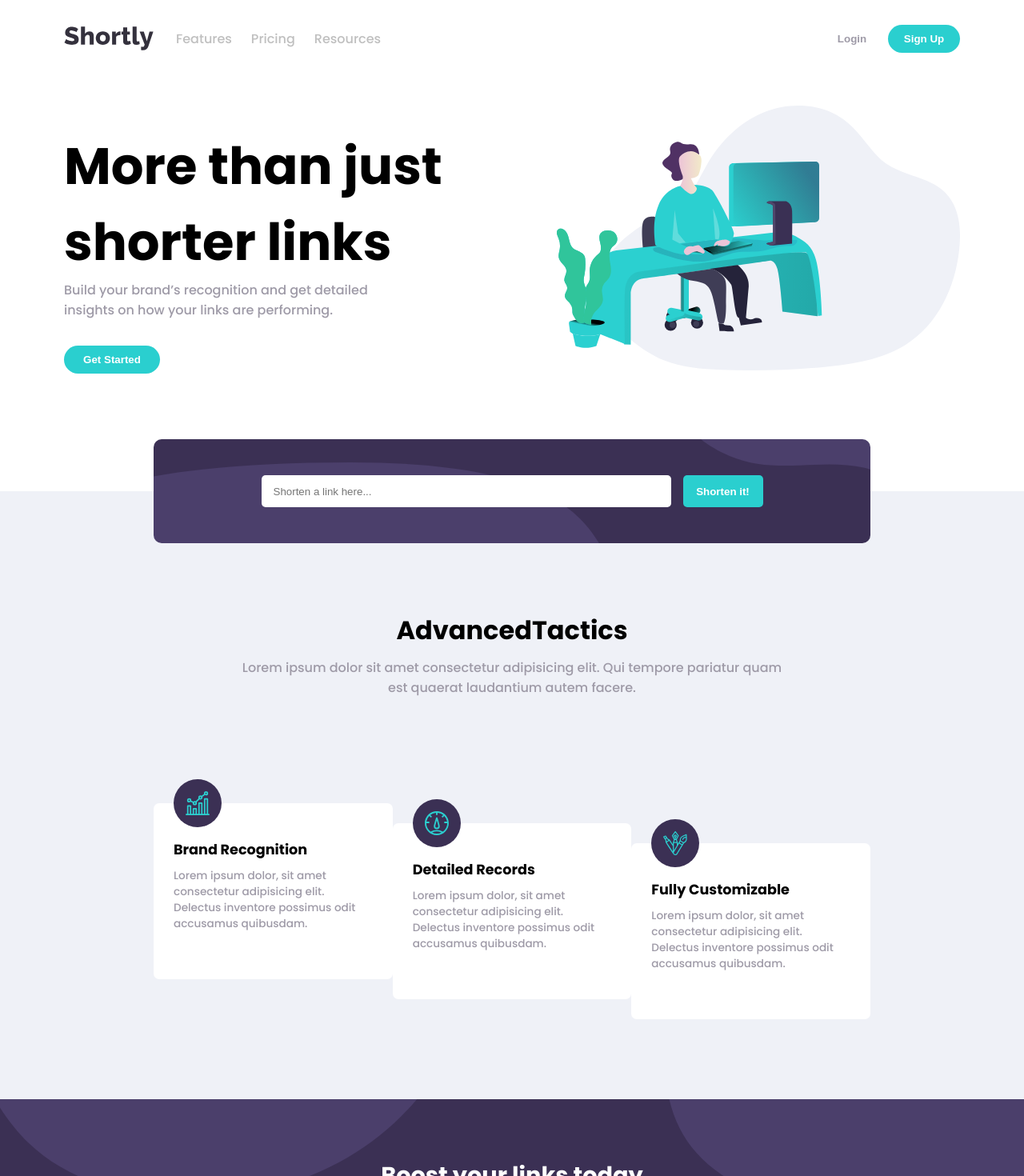
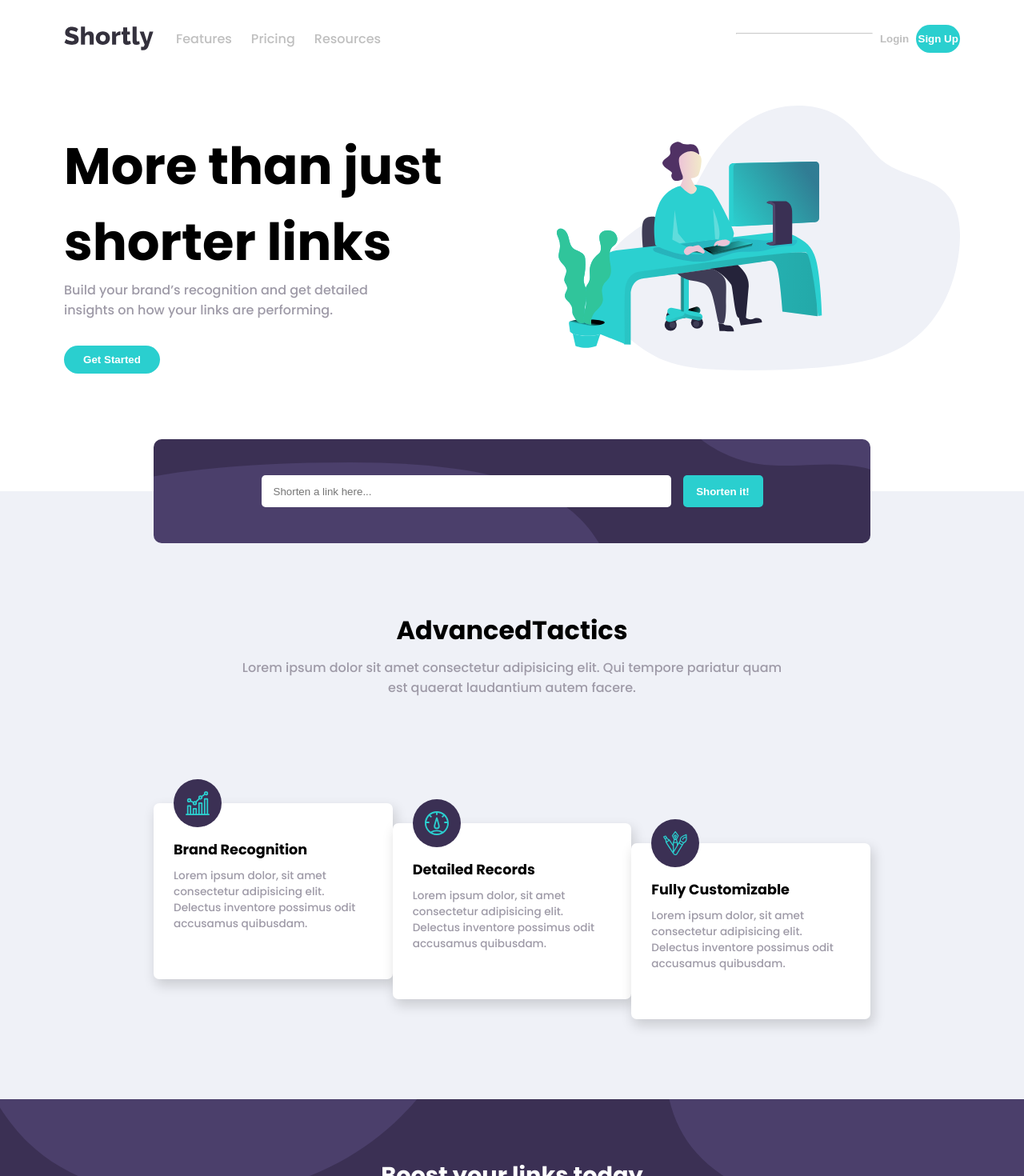
Before and after one commit to moodyomar/shortly, a React (Create React App) app: page / in a window 1280 px wide. Shown: the top 1470 px of the page at 80% size. Built offline with nearby package versions, Linux system fonts and the light colour scheme; the HTML template or start-up script is replaced by a standard one.

Commit message:
add some css transitions

```diff
--- a/src/components/AdvancedTactics/advancedTactics.css
+++ b/src/components/AdvancedTactics/advancedTactics.css
@@ -29,7 +29,7 @@ text-align: center;
   background-color: var(--Cyan);
 }
 
-@media screen and (max-width:550px){
+@media screen and (max-width:700px){
     .AdvancedTactics h2{
       font-size: 2rem;
     }
--- a/src/components/AdvancedTactics/card.css
+++ b/src/components/AdvancedTactics/card.css
@@ -5,6 +5,12 @@ height: 220px;
 background-color: #fff;
 padding: 25px;
 border-radius: 7px;
+box-shadow: 3px 7px 15px 1px rgba(0, 0, 0, 0.15);
+transition: all .3s ease-out;
+}
+.Card:hover{
+  transition: all .3s ease-in;
+  transform: scale(1.02);
 }
 .Card:nth-child(3){
   margin-top: 25px;
@@ -36,7 +42,7 @@ text-align: left;
 width: 50%;
 }
 
-@media screen and (max-width:550px){
+@media screen and (max-width:700px){
   .Card .icon{
     position: absolute;
     margin-left: 95px;
--- a/src/components/BoostLinks/boostLinks.css
+++ b/src/components/BoostLinks/boostLinks.css
@@ -17,7 +17,7 @@ margin-bottom: 1.5rem;
   width: 120px;
 }
 
-@media screen and (max-width:550px){
+@media screen and (max-width:700px){
   .BoostLinks h2{
     font-size: 2rem;
     margin-bottom: 1.5rem;
--- a/src/components/Footer/footer.css
+++ b/src/components/Footer/footer.css
@@ -43,7 +43,7 @@ font-size: 2rem;
   width: 20px;
 }
 
-@media screen and (max-width:550px){
+@media screen and (max-width:700px){
   .Footer{
     height: auto;
   }
--- a/src/components/Header/header.css
+++ b/src/components/Header/header.css
@@ -30,7 +30,7 @@ width: 70%;
   width: 90%;
 }
 
-@media screen and (max-width:550px){
+@media screen and (max-width:700px){
 .Header{
   flex-direction: column;
   padding: 0 2.5rem;
--- a/src/components/Navbar/NavItems.js
+++ b/src/components/Navbar/NavItems.js
@@ -16,6 +16,7 @@ export const Buttons = () => {
 
   return (
     <>
+    <hr />
       <button className='btn'>Login</button>
       <button className='btn btn-primary round-max'>Sign Up</button>
     </>
--- a/src/components/Navbar/navbar.css
+++ b/src/components/Navbar/navbar.css
@@ -12,6 +12,12 @@
   }
   .logo img{
   width: 7rem;
+  }
+  .Navbar hr{
+    width: 100%;
+    opacity: 0.5;
+    height: 1px;
+    margin: 10px 0;
   }
   .navlinks{
   display: flex;
@@ -37,7 +43,7 @@
   }
 
 
-  @media screen and (max-width:550px){
+  @media screen and (max-width:700px){
     .Navbar{
       padding: 3rem 2rem;
     }
--- a/src/components/Shortner/shortner.css
+++ b/src/components/Shortner/shortner.css
@@ -29,7 +29,7 @@ background-color: var(--Dark-Violet);
   padding-left: 15px;
 }
 
-@media screen and (max-width:550px){
+@media screen and (max-width:700px){
   .Shortner .container{
   flex-direction: column;
   display: flex;
--- a/src/index.css
+++ b/src/index.css
@@ -47,11 +47,20 @@ font-family: var(--Font-family);
   background-color: transparent;
   cursor: pointer;
   font-weight: 600;
-  color: var(--Grayish-Violet);
+  color: var(--Gray);
+  transition: all .2s ease-out;
+  }
+  .btn:hover{
+    color: var(--Grayish-Violet);
   }
   .btn-primary{
   background-color: var(--Cyan);
   color: #fff;
+  }
+  .btn-primary:hover{
+background-color: hsl(180, 85%, 35%);
+color: #fff;
+transition: all .3s ease-in;
   }
   .round-max{
     border-radius: 20px;
```
